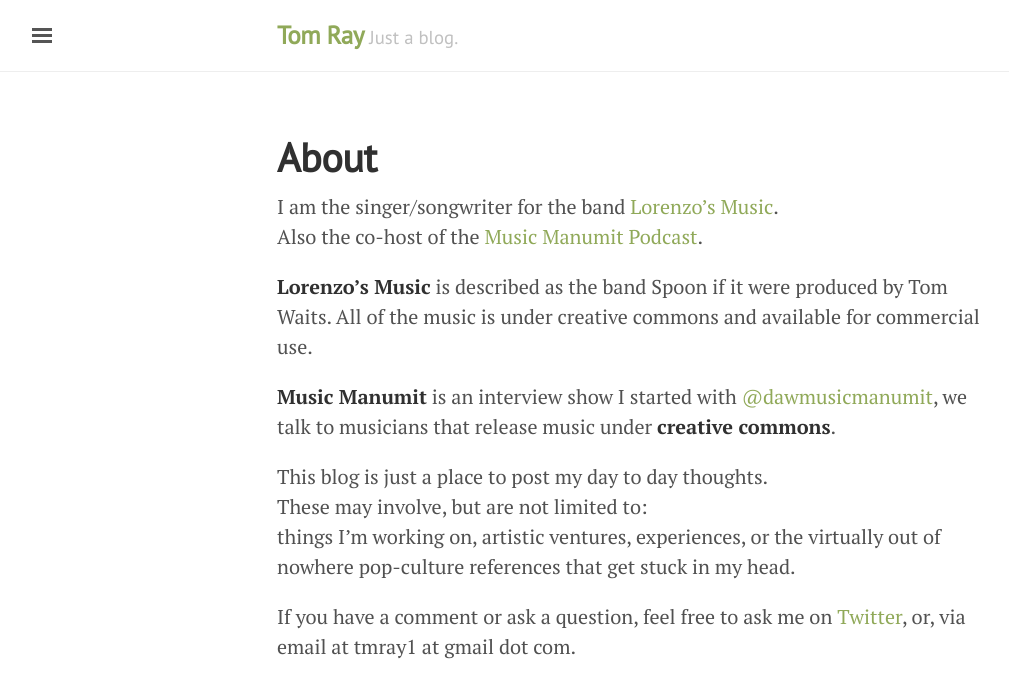
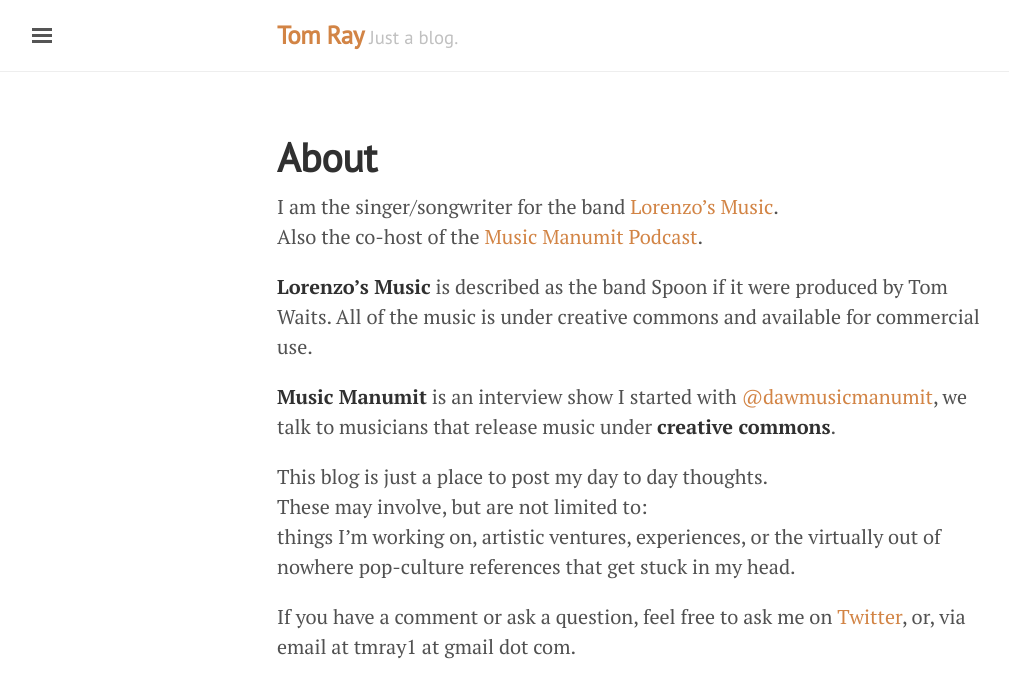
Before and after one commit to tmray/tmray.github.com, a Jekyll site: the page built from about.md, in a window 1280 px wide. Shown: the top 698 px of the page, without its empty margins (3-1012 px from the left). Built offline with Jekyll 4.4.1, drawn with Linux system fonts in a browser that asks for light colours.

Commit message:
updated release number and release color

```diff
--- a/_config.yml
+++ b/_config.yml
@@ -20,7 +20,7 @@
   twitter_username:  tmray
 
 # Custom vars
-version:             0.3
+version:             0.4
 
 github:
   repo:              https://github.com/tmray/tmray.github.com
--- a/_layouts/default.html
+++ b/_layouts/default.html
@@ -3,7 +3,7 @@
 
   {% include head.html %}
 
-  <body class="theme-base-0b">
+  <body class="theme-base-09">
 
     {% include sidebar.html %}
 
```
